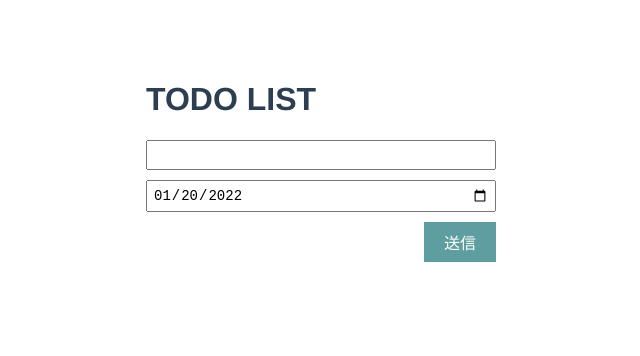
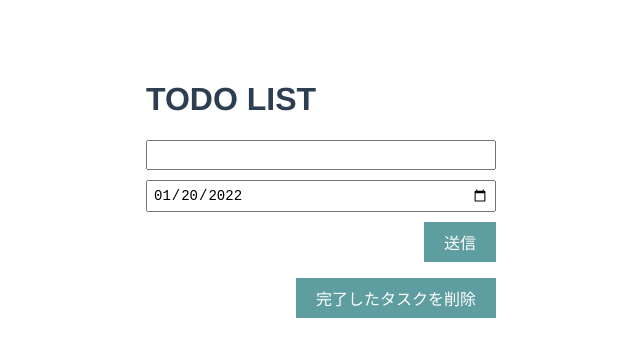
Before and after one commit to csekine-tech/vue_task, a Vue app: page / in a window 1280 px wide. Shown: the top 356 px of the page, without its empty margins (319-959 px from the left). Built offline with nearby package versions, Linux system fonts and the light colour scheme.

Commit message:
一括削除機能追加

```diff
--- a/src/components/Todo.vue
+++ b/src/components/Todo.vue
@@ -32,6 +32,11 @@
           </div>
         </li>
       </ul>
+      <div class="button_wrapper">
+        <button class="purge_button" v-on:click="purgeItem()">
+          完了したタスクを削除
+        </button>
+      </div>
     </div>
   </div>
 </template>
@@ -54,11 +59,21 @@ export default {
       };
       this.todos.push(todo);
       this.newItem = "";
-      this.newDate=today;
+      this.newDate = today;
     },
     deleteItem: function (key) {
       if (confirm("Are you sure?")) {
         this.todos.splice(key, 1);
+      }
+    },
+    purgeItem: function () {
+      if (confirm("Are you sure?")) {
+        this.todos.forEach((todo, key) => {
+          if (todo.isDone === true) {
+            // console.log(todo.item);
+            this.todos.splice(key, 1);
+          }
+        });
       }
     },
   },
```
